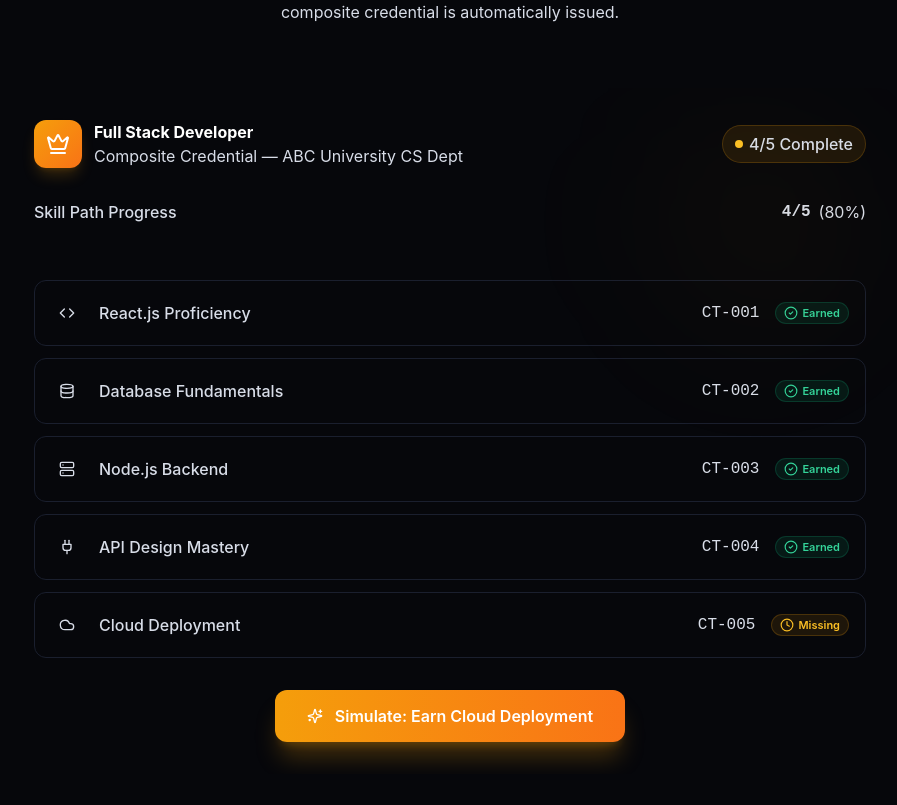
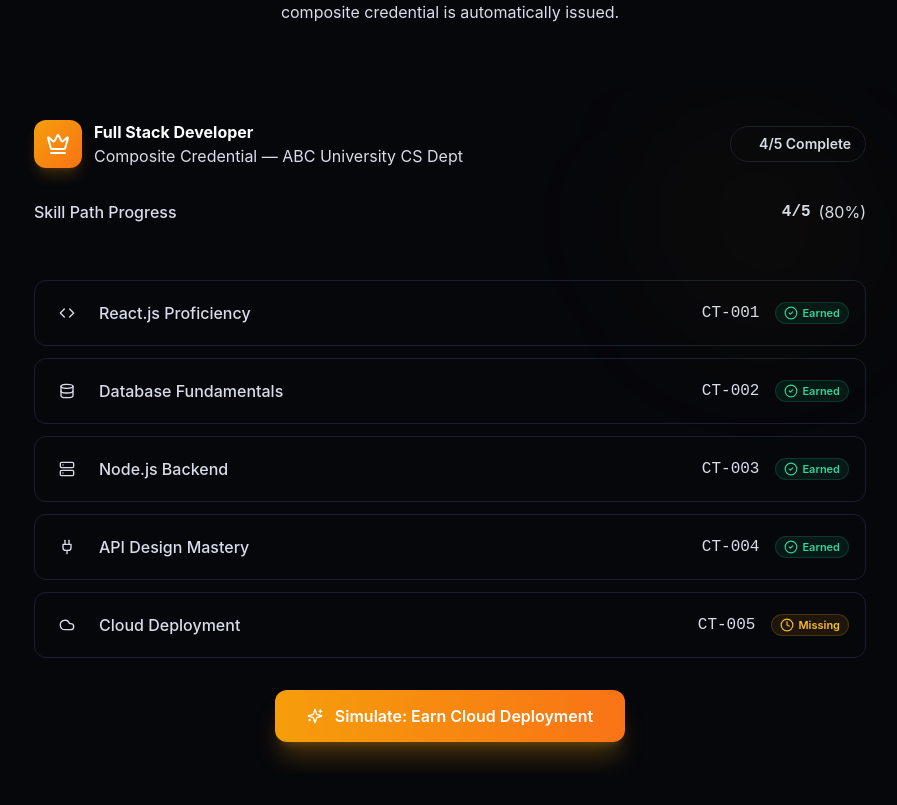
Before and after one commit to codewithayuu/credgraph, a Next.js app: page / in a window 1280 px wide. Shown: the part 4126-4931 px from the top of the page, without its empty margins (190-1087 px from the left). Built offline with nearby package versions, Linux system fonts and the light colour scheme.

Commit message:
changed status indicator ui

```diff
--- a/src/components/ui/Badge.tsx
+++ b/src/components/ui/Badge.tsx
@@ -5,7 +5,7 @@ import { cn } from "@/lib/utils";
 
 interface BadgeProps {
   children: React.ReactNode;
-  variant?: "default" | "success" | "danger" | "warning" | "info" | "brand" | "accent";
+  variant?: "default" | "gold" | "electric" | "neon" | "crimson" | "azure" | "violet";
   size?: "sm" | "md" | "lg";
   dot?: boolean;
   pulse?: boolean;
@@ -14,68 +14,46 @@ interface BadgeProps {
 }
 
 const badgeVariants = {
-  default: "bg-dark-700/50 text-dark-300 border-dark-600/50",
-  success: "bg-emerald-500/10 text-emerald-400 border-emerald-500/20",
-  danger: "bg-red-500/10 text-red-400 border-red-500/20",
-  warning: "bg-amber-500/10 text-amber-400 border-amber-500/20",
-  info: "bg-blue-500/10 text-blue-400 border-blue-500/20",
-  brand: "bg-brand-500/10 text-brand-400 border-brand-500/20",
-  accent: "bg-accent-500/10 text-accent-400 border-accent-500/20",
-};
-
-const badgeSizes = {
-  sm: "px-2 py-0.5 text-[11px]",
-  md: "px-2.5 py-1 text-caption",
-  lg: "px-3 py-1.5 text-body-sm",
+  default: "bg-surface-800/60 text-surface-300 border-surface-700/50",
+  gold: "bg-gold-500/10 text-gold-400 border-gold-500/20",
+  electric: "bg-electric-500/10 text-electric-400 border-electric-500/20",
+  neon: "bg-neon-500/10 text-neon-400 border-neon-500/20",
+  crimson: "bg-crimson-500/10 text-crimson-400 border-crimson-500/20",
+  azure: "bg-azure-500/10 text-azure-400 border-azure-500/20",
+  violet: "bg-violet-500/10 text-violet-400 border-violet-500/20",
 };
 
 const dotColors = {
-  default: "bg-dark-400",
-  success: "bg-emerald-400",
-  danger: "bg-red-400",
-  warning: "bg-amber-400",
-  info: "bg-blue-400",
-  brand: "bg-brand-400",
-  accent: "bg-accent-400",
+  default: "bg-surface-400",
+  gold: "bg-gold-400",
+  electric: "bg-electric-400",
+  neon: "bg-neon-400",
+  crimson: "bg-crimson-400",
+  azure: "bg-azure-400",
+  violet: "bg-violet-400",
+};
+
+const sizes = {
+  sm: "px-2 py-0.5 text-micro gap-1",
+  md: "px-2.5 py-1 text-cap gap-1.5",
+  lg: "px-3.5 py-1.5 text-b3 gap-2",
 };
 
 export const Badge: React.FC<BadgeProps> = ({
-  children,
-  variant = "default",
-  size = "md",
-  dot = false,
-  pulse = false,
-  icon,
-  className,
+  children, variant = "default", size = "md", dot, pulse, icon, className,
 }) => {
   return (
-    <span
-      className={cn(
-        "inline-flex items-center gap-1.5 font-medium border rounded-full whitespace-nowrap",
-        badgeVariants[variant],
-        badgeSizes[size],
-        className
-      )}
-    >
+    <span className={cn(
+      "inline-flex items-center font-semibold border rounded-full whitespace-nowrap",
+      badgeVariants[variant], sizes[size], className
+    )}>
       {dot && (
-        <span className="relative flex h-2 w-2">
-          {pulse && (
-            <span
-              className={cn(
-                "animate-ping absolute inline-flex h-full w-full rounded-full opacity-75",
-                dotColors[variant]
-              )}
-            />
-          )}
-          <span
-            className={cn(
-              "relative inline-flex rounded-full h-2 w-2",
-              dotColors[variant]
-            )}
-          />
+        <span className="relative flex h-1.5 w-1.5">
+          {pulse && <span className={cn("animate-ping absolute inline-flex h-full w-full rounded-full opacity-60", dotColors[variant])} />}
+          <span className={cn("relative inline-flex rounded-full h-1.5 w-1.5", dotColors[variant])} />
         </span>
       )}
-      {icon && <span className="flex-shrink-0">{icon}</span>}
+      {icon && <span className="flex-shrink-0 [&>svg]:w-3 [&>svg]:h-3">{icon}</span>}
       {children}
     </span>
   );
```
